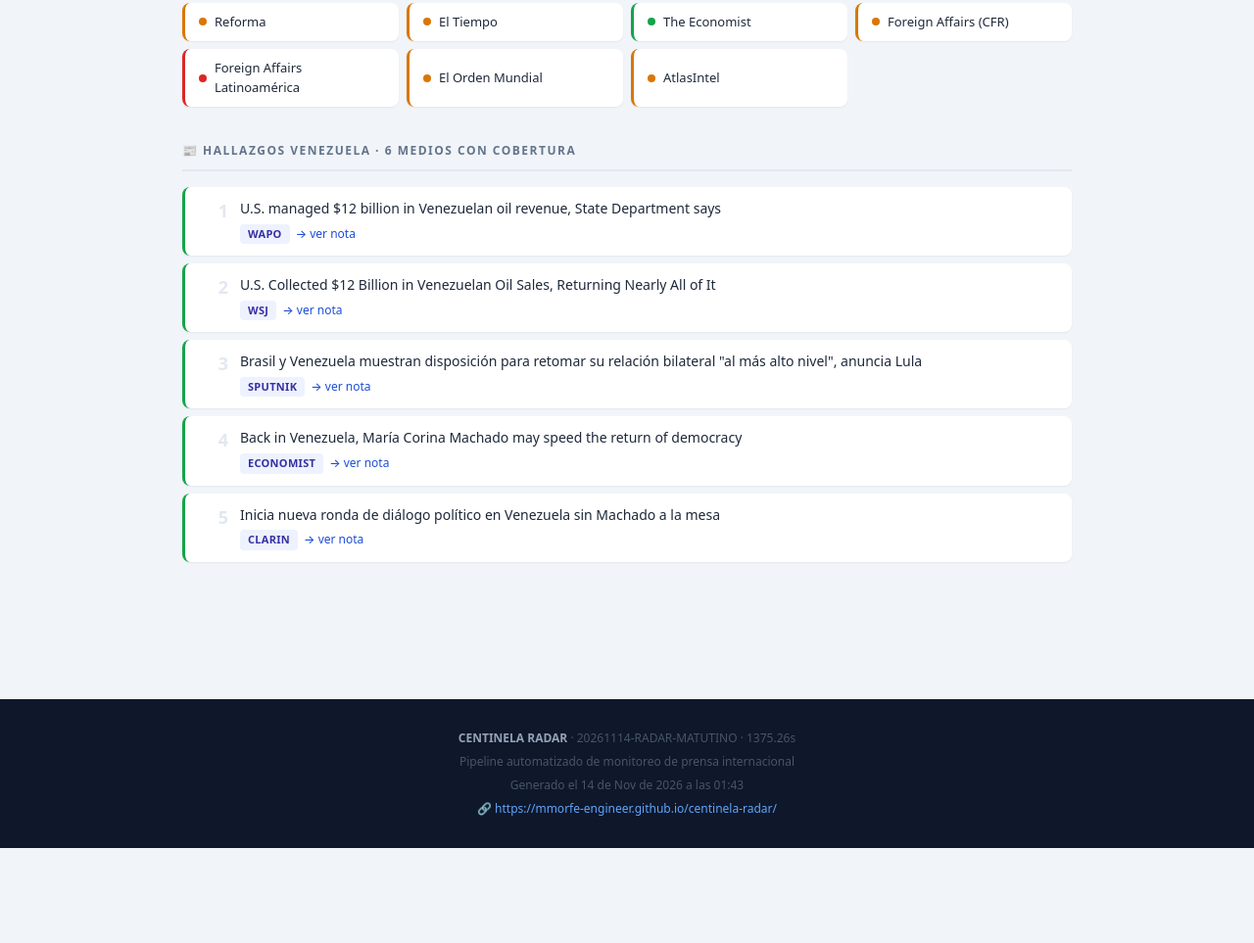
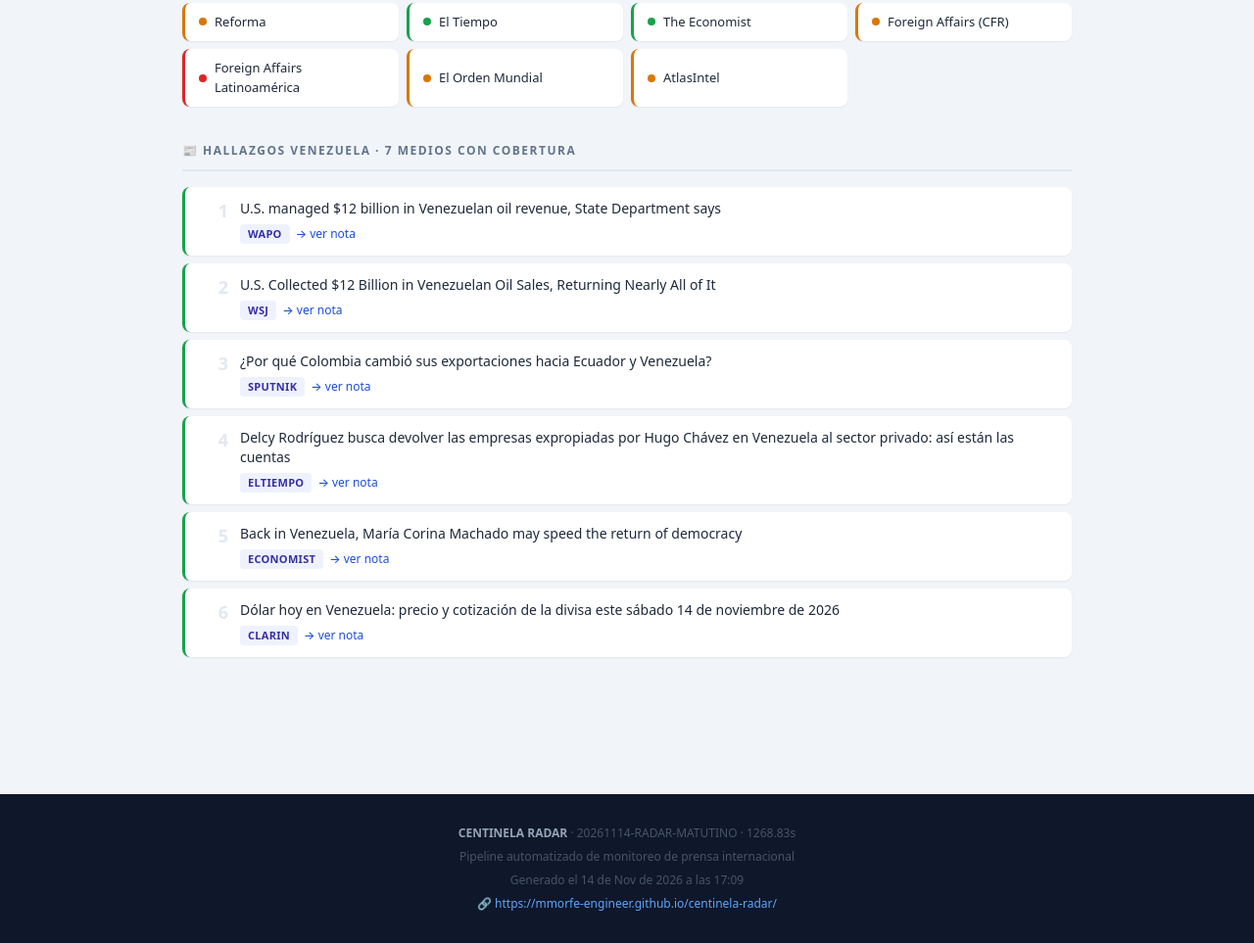
Before and after one commit to mmorfe-engineer/centinela-radar, a plain HTML site: page docs/index.html in a window 1280 px wide. Shown: the part 1005-1968 px from the top of the page at 98% size. Before the commit the page ends 1871 px from the top, so only its background shows below. Drawn offline with Linux system fonts and the light colour scheme.

Commit message:
radar: informe 20261114T1709 [MATUTINO]

```diff
--- a/docs/index.html
+++ b/docs/index.html
@@ -117,8 +117,8 @@
     <h1>📡 RADAR 📡</h1>
     <div class="hdr-meta">
         <span class="badge badge-matutino">MATUTINO</span>
-        <span>14 Nov 2026 · 01:43 VET</span>
-        <span>35/35 medios · 5 hallazgos Venezuela</span>
+        <span>14 Nov 2026 · 17:09 VET</span>
+        <span>35/35 medios · 6 hallazgos Venezuela</span>
     </div>
 </header>
 
@@ -126,12 +126,12 @@
 
     <div class="semaforo">
         <div class="sem-card v">
-            <div class="sem-num">6</div>
+            <div class="sem-num">7</div>
             <div class="sem-label">🟢 Con cobertura</div>
             <div class="sem-sub">Venezuela en agenda</div>
         </div>
         <div class="sem-card a">
-            <div class="sem-num">18</div>
+            <div class="sem-num">17</div>
             <div class="sem-label">🟡 Sin cobertura</div>
             <div class="sem-sub">Certificado · sin Venezuela</div>
         </div>
@@ -199,7 +199,7 @@
 <div class="medio-chip verde" title="Con cobertura"><span class="dot"></span><span class="nombre">Clarín</span></div>
 <div class="medio-chip amarillo" title="Sin cobertura certificada"><span class="dot"></span><span class="nombre">El Mercurio (Emol)</span></div>
 <div class="medio-chip amarillo" title="Sin cobertura certificada"><span class="dot"></span><span class="nombre">Reforma</span></div>
-<div class="medio-chip amarillo" title="Sin cobertura certificada"><span class="dot"></span><span class="nombre">El Tiempo</span></div>
+<div class="medio-chip verde" title="Con cobertura"><span class="dot"></span><span class="nombre">El Tiempo</span></div>
 <div class="medio-chip verde" title="Con cobertura"><span class="dot"></span><span class="nombre">The Economist</span></div>
 <div class="medio-chip amarillo" title="Sin cobertura certificada"><span class="dot"></span><span class="nombre">Foreign Affairs (CFR)</span></div>
 <div class="medio-chip rojo" title="Error: Fetch fallido: Timeout después de 2 reintentos"><span class="dot"></span><span class="nombre">Foreign Affairs Latinoamérica</span></div>
@@ -209,7 +209,7 @@
     </section>
 
     <section>
-        <h2 class="sec-title">📰 Hallazgos Venezuela · 6 medios con cobertura</h2>
+        <h2 class="sec-title">📰 Hallazgos Venezuela · 7 medios con cobertura</h2>
         <div class="hallazgo-list">
 
         <div class="hallazgo-item">
@@ -231,13 +231,21 @@
         <div class="hallazgo-item">
             <div class="hallazgo-rank">3</div>
             <div class="hallazgo-content">
-                <div class="hallazgo-titulo">Brasil y Venezuela muestran disposición para retomar su relación bilateral &quot;al más alto nivel&quot;, anuncia Lula</div>
-                <div class="hallazgo-meta"><span class="tag tag-medio">SPUTNIK</span> <a class="tag-fuente" href="https://noticiaslatam.lat/20261111/brasil-y-venezuela-muestran-disposicion-para-retomar-relacion-bilateral-al-mas-alto-nivel-anuncia-1175838423.html" target="_blank" rel="noopener">→ ver nota</a></div>
+                <div class="hallazgo-titulo">¿Por qué Colombia cambió sus exportaciones hacia Ecuador y Venezuela?</div>
+                <div class="hallazgo-meta"><span class="tag tag-medio">SPUTNIK</span> <a class="tag-fuente" href="https://noticiaslatam.lat/20261114/por-que-colombia-cambio-sus-exportaciones-hacia-ecuador-y-venezuela-1175871514.html" target="_blank" rel="noopener">→ ver nota</a></div>
             </div>
         </div>
 
         <div class="hallazgo-item">
             <div class="hallazgo-rank">4</div>
+            <div class="hallazgo-content">
+                <div class="hallazgo-titulo">Delcy Rodríguez busca devolver las empresas expropiadas por Hugo Chávez en Venezuela al sector privado: así están las cuentas</div>
+                <div class="hallazgo-meta"><span class="tag tag-medio">ELTIEMPO</span> <a class="tag-fuente" href="https://www.eltiempo.com/mundo/venezuela/delcy-rodriguez-busca-devolver-las-empresas-expropiadas-por-hugo-chavez-en-venezuela-al-sector-privado-asi-estan-las-cuentas-3600878" target="_blank" rel="noopener">→ ver nota</a></div>
+            </div>
+        </div>
+
+        <div class="hallazgo-item">
+            <div class="hallazgo-rank">5</div>
             <div class="hallazgo-content">
                 <div class="hallazgo-titulo">Back in Venezuela, María Corina Machado may speed the return of democracy</div>
                 <div class="hallazgo-meta"><span class="tag tag-medio">ECONOMIST</span> <a class="tag-fuente" href="https://www.economist.com/the-americas/2026/10/25/back-in-venezuela-maria-corina-machado-may-speed-the-return-of-democracy" target="_blank" rel="noopener">→ ver nota</a></div>
@@ -245,10 +253,10 @@
         </div>
 
         <div class="hallazgo-item">
-            <div class="hallazgo-rank">5</div>
+            <div class="hallazgo-rank">6</div>
             <div class="hallazgo-content">
-                <div class="hallazgo-titulo">Inicia nueva ronda de diálogo político en Venezuela sin Machado a la mesa</div>
-                <div class="hallazgo-meta"><span class="tag tag-medio">CLARIN</span> <a class="tag-fuente" href="https://www.clarin.com/estados-unidos/inicia-nueva-ronda-de-dialogo-politico-en-venezuela-sin-machado-a-la-mesa_0_oDp31aISe6.html" target="_blank" rel="noopener">→ ver nota</a></div>
+                <div class="hallazgo-titulo">Dólar hoy en Venezuela: precio y cotización de la divisa este sábado 14 de noviembre de 2026</div>
+                <div class="hallazgo-meta"><span class="tag tag-medio">CLARIN</span> <a class="tag-fuente" href="https://www.clarin.com/economia/dolar-hoy-en-venezuela-precio-y-cotizacion-de-la-divisa-este-sabado-14-de-noviembre-de-2026_0_vyKsuIBqbI.html" target="_blank" rel="noopener">→ ver nota</a></div>
             </div>
         </div>
         </div>
@@ -257,9 +265,9 @@
 </div>
 
 <footer>
-    <strong>CENTINELA RADAR</strong> · 20261114-RADAR-MATUTINO · 1375.26s<br>
+    <strong>CENTINELA RADAR</strong> · 20261114-RADAR-MATUTINO · 1268.83s<br>
     Pipeline automatizado de monitoreo de prensa internacional<br>
-    Generado el 14 de Nov de 2026 a las 01:43<br><a href="https://mmorfe-engineer.github.io/centinela-radar/">🔗 https://mmorfe-engineer.github.io/centinela-radar/</a>
+    Generado el 14 de Nov de 2026 a las 17:09<br><a href="https://mmorfe-engineer.github.io/centinela-radar/">🔗 https://mmorfe-engineer.github.io/centinela-radar/</a>
 </footer>
 
 </body>
```
